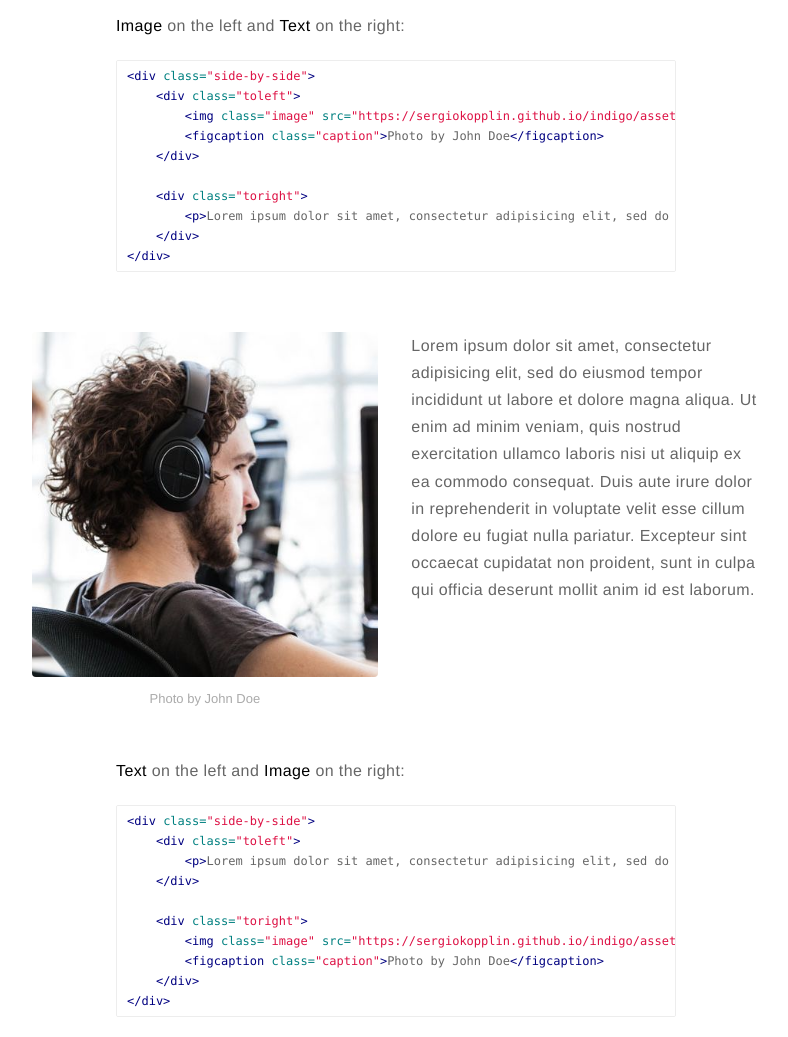
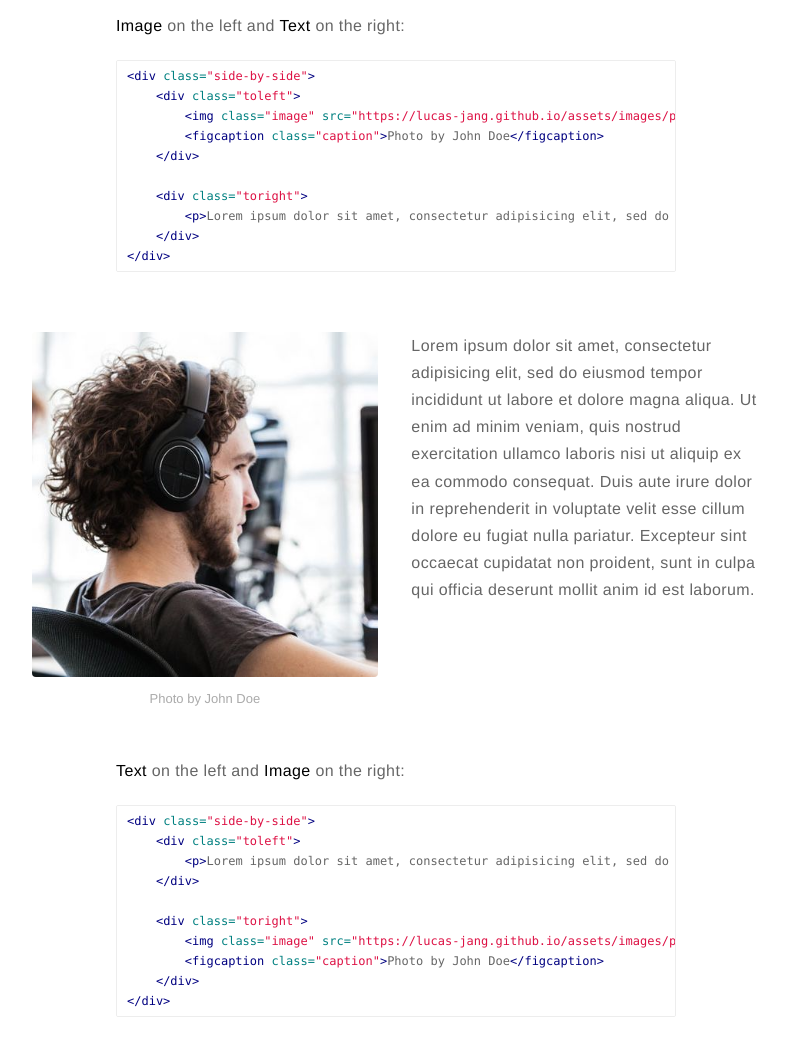
Before and after one commit to Lucas-Jang/lucas-jang.github.io, a Jekyll site: the page built from _posts/2015-02-24-markdown-extra-components.markdown, in a window 1280 px wide and 1400 px high, scrolled down 1068 px. Shown: the part 151-1188 px from the top of the window, without its empty margins (244-1032 px from the left). Built offline with Jekyll 4.4.1, drawn with Linux system fonts in a browser that asks for light colours; comment, search, counter and statistics services are not loaded; part of the change alters nothing that is shown.

Commit message:
config 수정

```diff
--- a/_config.yml
+++ b/_config.yml
@@ -10,17 +10,13 @@ description: A blog about technology and stuff related
 external-image: false
 picture: assets/images/profile.jpg
 
-baseurl: ''
-url: 'https://ilucas-jang.github.io'
-# your url: http://USERNAME.github.io
-
 # If you want to include your resume, set to true
 # and specify source (external or local).
 resume: true
 resume-external: true
 resume-url: https://google.com/?q=my+resume
 
-url: https://sergiokopplin.github.io/indigo
+url: https://lucas-jang.github.io
 # your url: https://USERNAME.github.io
 
 permalink: /:title/
```
